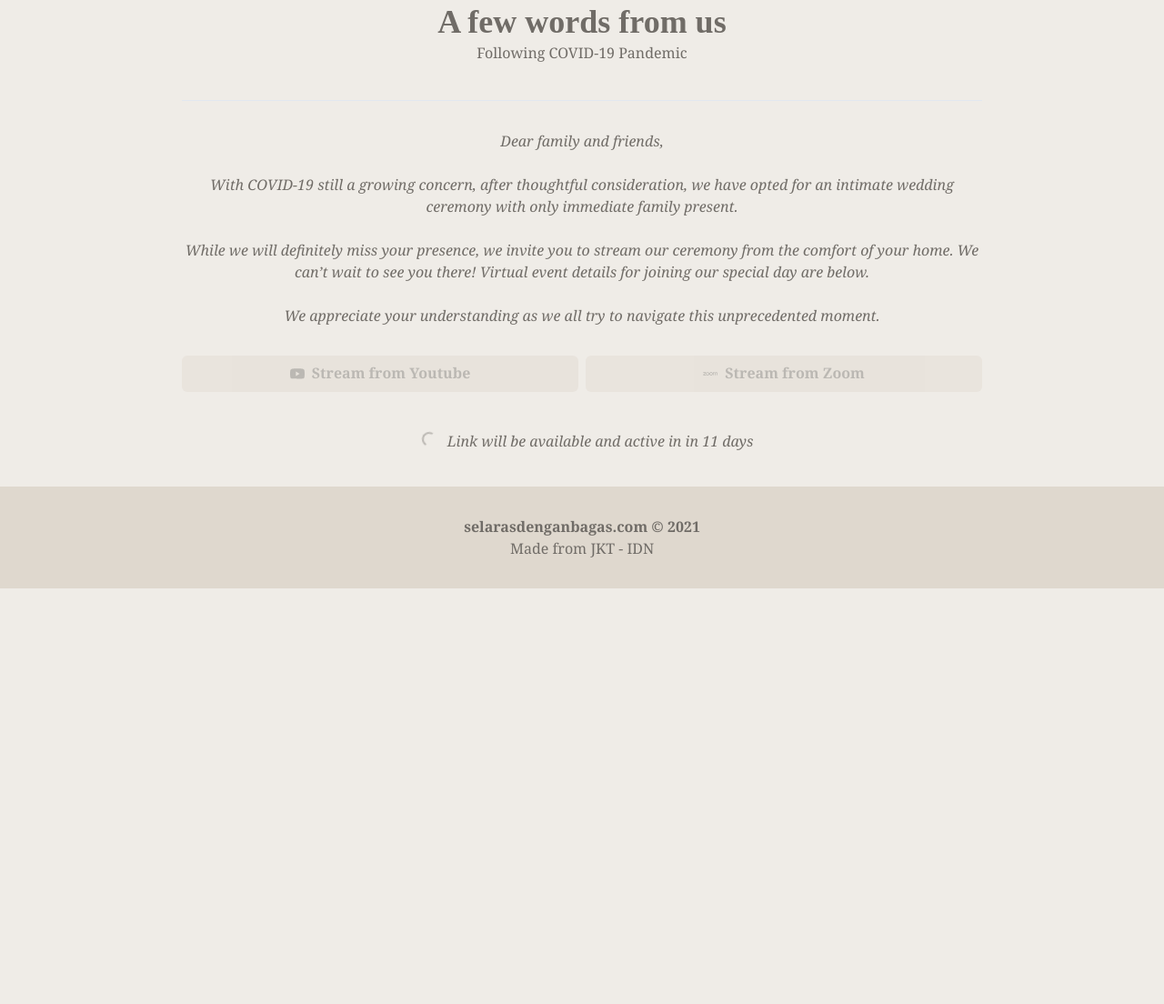
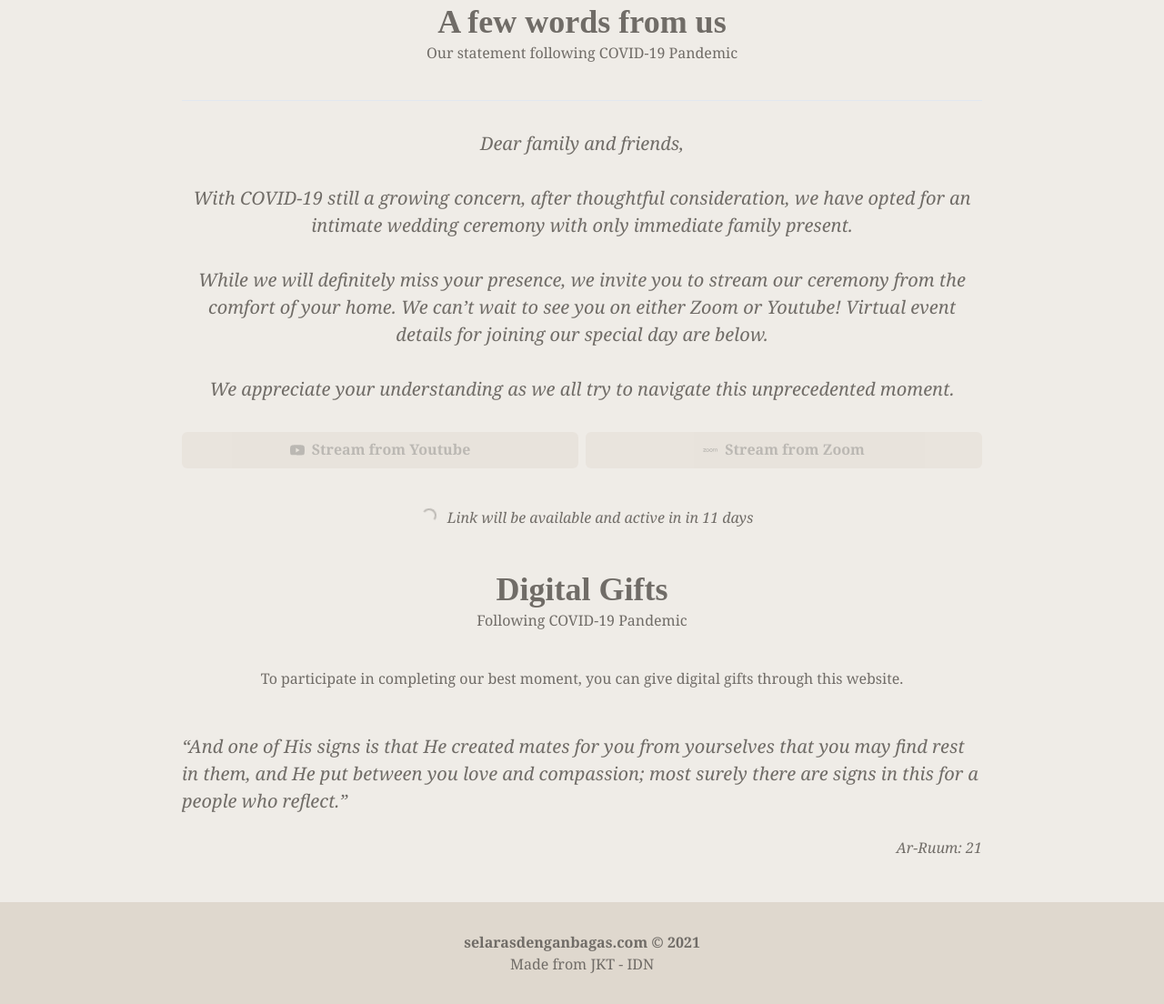
Before and after one commit to irshadi/wedding-site, a Gatsby site: page /invitation in a window 1280 px wide. Shown: the part 859-1963 px from the top of the page at 91% size. Before the commit the page ends 1506 px from the top, so only its background shows below. Built offline with nearby package versions, Linux system fonts and the light colour scheme; Gatsby itself is replaced by a stand-in of ours.

Commit message:
add: closing statement

```diff
--- a/src/views/Invitation.js
+++ b/src/views/Invitation.js
@@ -140,14 +140,14 @@ export const InvitationViews = () => {
 
         <SectionHeading
           title="A few words from us"
-          label="Following COVID-19 Pandemic"
+          label="Our statement following COVID-19 Pandemic"
         />
         <hr />
         <Box w="100%" mt="2em" justifyContent="start">
-          <Text w="100%" textAlign="start" as="i">
+          <Text w="100%" textAlign="start" as="i" fontSize="1.25em">
             Dear family and friends,
           </Text>
-          <Text as="i">
+          <Text as="i" fontSize="1.25em">
             <br />
             <br />
             With COVID-19 still a growing concern, after thoughtful
@@ -157,7 +157,8 @@ export const InvitationViews = () => {
             <br />
             While we will definitely miss your presence, we invite you to stream
             our ceremony from the comfort of your home. We can’t wait to see you
-            there! Virtual event details for joining our special day are below.
+            on either Zoom or Youtube! Virtual event details for joining our
+            special day are below.
             <br />
             <br />
             We appreciate your understanding as we all try to navigate this
@@ -209,6 +210,29 @@ export const InvitationViews = () => {
             </Flex>
           )}
         </Box>
+
+        <SectionHeading
+          title="Digital Gifts"
+          label="Following COVID-19 Pandemic"
+        />
+
+        <Text fontFamily="Georgia">
+          To participate in completing our best moment, you can give digital
+          gifts through this website.
+        </Text>
+      </Flex>
+
+      <Flex flexDir="column" my="3em" w="100%" fontFamily="Georgia">
+        <Text as="i" fontSize="1.25em">
+          “And one of His signs is that He created mates for you from yourselves
+          that you may find rest in them, and He put between you love and
+          compassion; most surely there are signs in this for a people who
+          reflect.”
+        </Text>
+        <br />
+        <Text w="100%" as="i" textAlign="end">
+          Ar-Ruum: 21
+        </Text>
       </Flex>
     </Box>
   );
```
